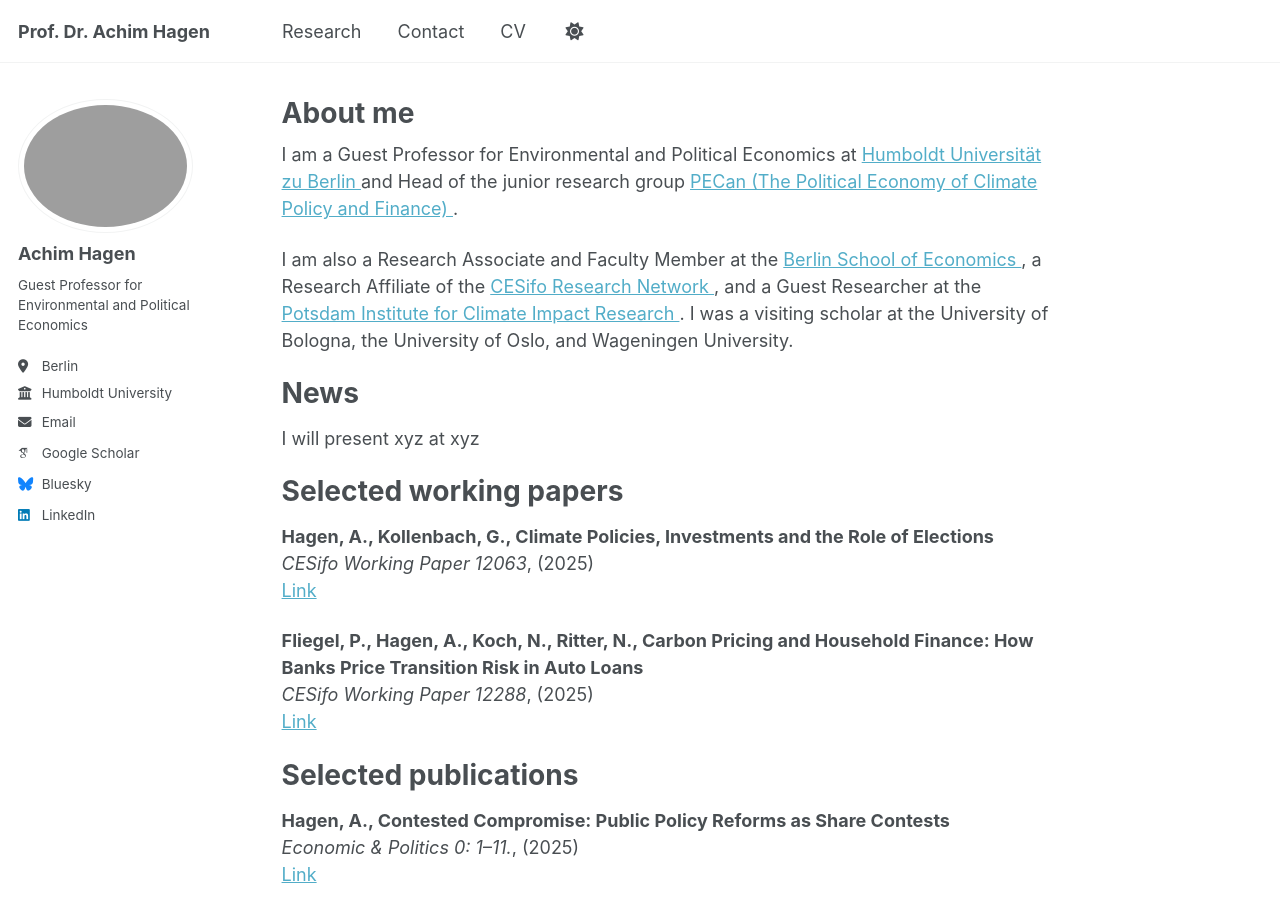
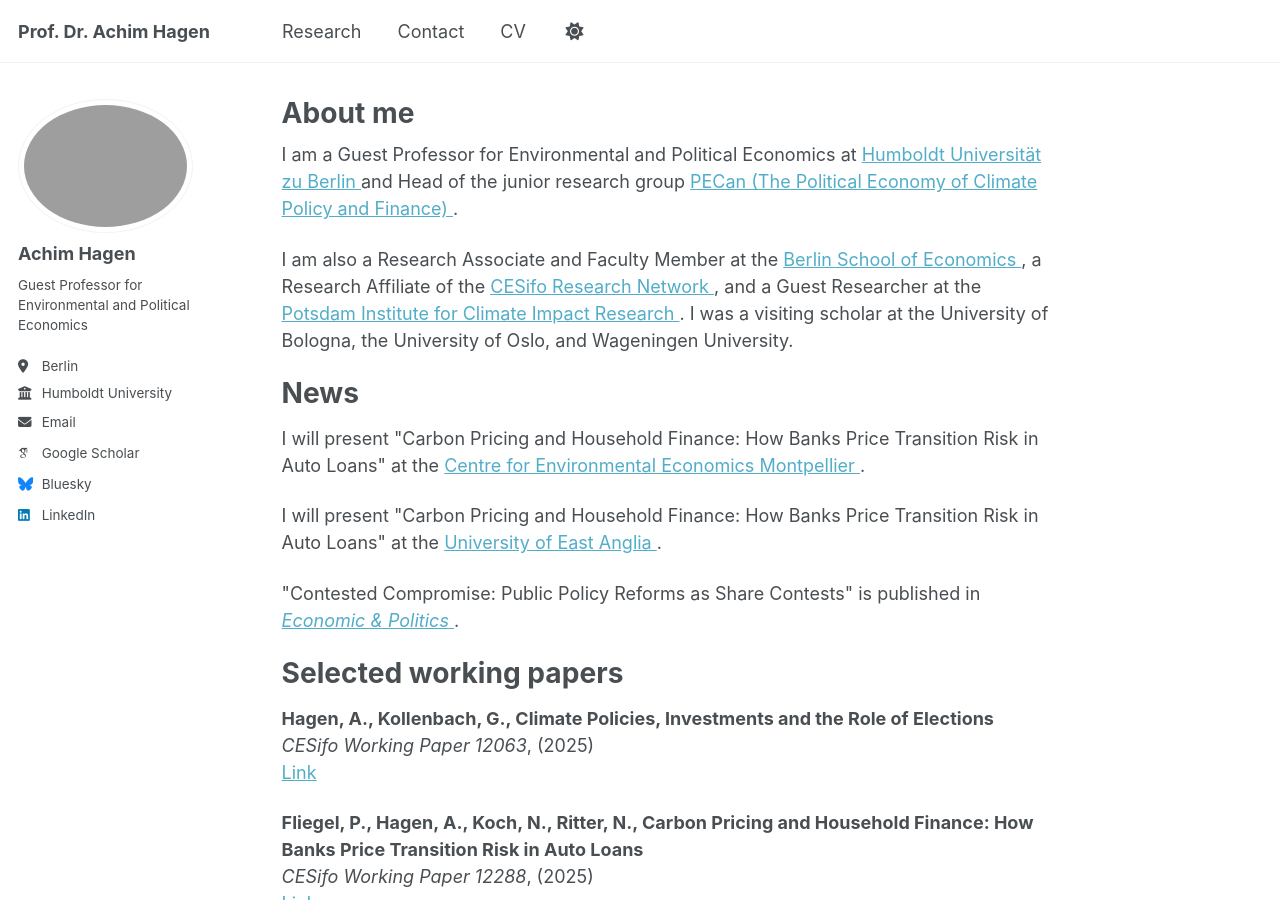
Before and after one commit to achhag/academic, a Jekyll site: the page built from _pages/about.md, in a window 1280 px wide and 900 px high. Built offline with Jekyll 4.4.1, drawn with Linux system fonts in a browser that asks for light colours; some web fonts are replaced; a script bundle is joined from its source files by our own code; library files that are not in the unit come from our copies.

Commit message:
Update about.md

```diff
--- a/_pages/about.md
+++ b/_pages/about.md
@@ -36,8 +36,17 @@ the University of Oslo, and Wageningen University.
 
 News
 ======
+<p>
+I will present "Carbon Pricing and Household Finance: How Banks Price Transition Risk in Auto Loans" at the <a href="https://www.cee-m.fr/event/achim-hagen-to-be-announced/" target="_blank" rel="noopener noreferrer"> Centre for Environmental Economics Montpellier </a>.
+</p>
 
-I will present xyz at xyz
+<p>
+I will present "Carbon Pricing and Household Finance: How Banks Price Transition Risk in Auto Loans" at the <a href="https://www.uea.ac.uk/about/school-of-economics/research/seminar-series/external-seminars" target="_blank" rel="noopener noreferrer"> University of East Anglia </a>.
+</p>
+
+<p>
+"Contested Compromise: Public Policy Reforms as Share Contests" is published in <a href="https://doi.org/10.1111/ecpo.70024" target="_blank"> <em>Economic & Politics</em> </a>.
+</p>
 
 Selected working papers
 ======
```
